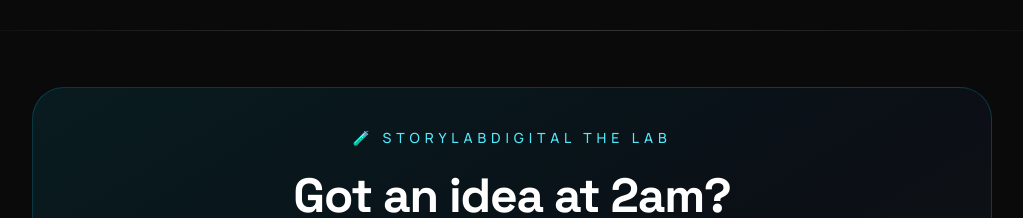
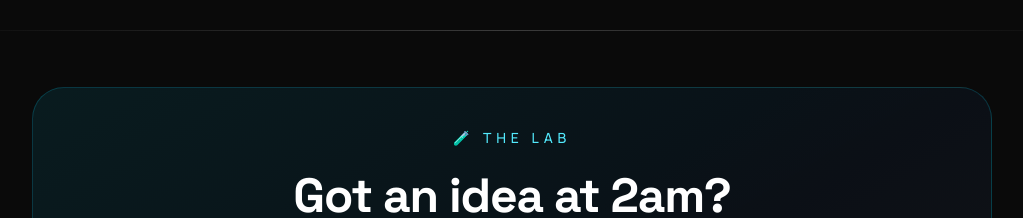
Before and after one commit to StoryLabDigital/storylabdigital-site, a Next.js app: page / in a window 1280 px wide. Shown: the part 2600-2818 px from the top of the page, without its empty margins (128-1151 px from the left). Built offline with nearby package versions, Linux system fonts and the light colour scheme.

Commit message:
Update The Lab Section V2

```diff
--- a/app/page.tsx
+++ b/app/page.tsx
@@ -428,7 +428,7 @@ export default function StoryLabDigitalSite() {
   <div className="rounded-[2rem] border border-cyan-400/20 bg-gradient-to-br from-cyan-500/10 via-blue-500/5 to-white/5 p-10 text-center">
 
     <p className="text-sm font-medium uppercase tracking-[0.35em] text-cyan-300">
-      🧪 StoryLabDigital THE LAB
+      🧪 THE LAB
     </p>
 
     <h3
@@ -475,7 +475,7 @@ export default function StoryLabDigitalSite() {
       href="/the-lab"
       className="mt-10 inline-flex items-center justify-center rounded-2xl border border-cyan-400/50 bg-gradient-to-r from-cyan-500/20 to-blue-500/20 px-8 py-4 text-base font-medium text-cyan-100 transition-all duration-300 hover:scale-[1.03] hover:shadow-[0_0_25px_rgba(34,211,238,0.35)]"
     >
-      🧪 Enter THE LAB
+      🧪  Enter THE LAB
     </a>
 
   </div>
```
